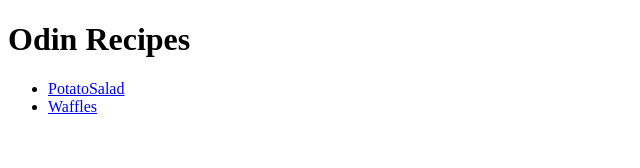
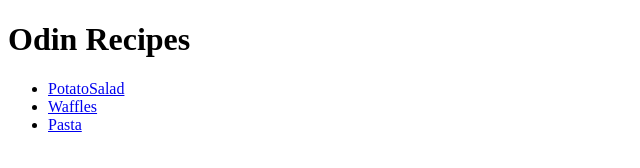
Before and after one commit to nflakes/odin-recipes, a plain HTML site: page index.html in a window 1280 px wide. Shown: the full height of the page, 0-640 px from the left. Drawn offline with Linux system fonts and the light colour scheme.

Commit message:
all recipe

```diff
--- a/index.html
+++ b/index.html
@@ -10,6 +10,7 @@
 <ul>
     <li><a href="recipes/potatosalad.html">PotatoSalad</a></li>
     <li><a href="recipes/waffles.html">Waffles</a></li>
+    <li><a href="recipes/pasta.html">Pasta</a></li>
 </ul>
 </body>
 
```
